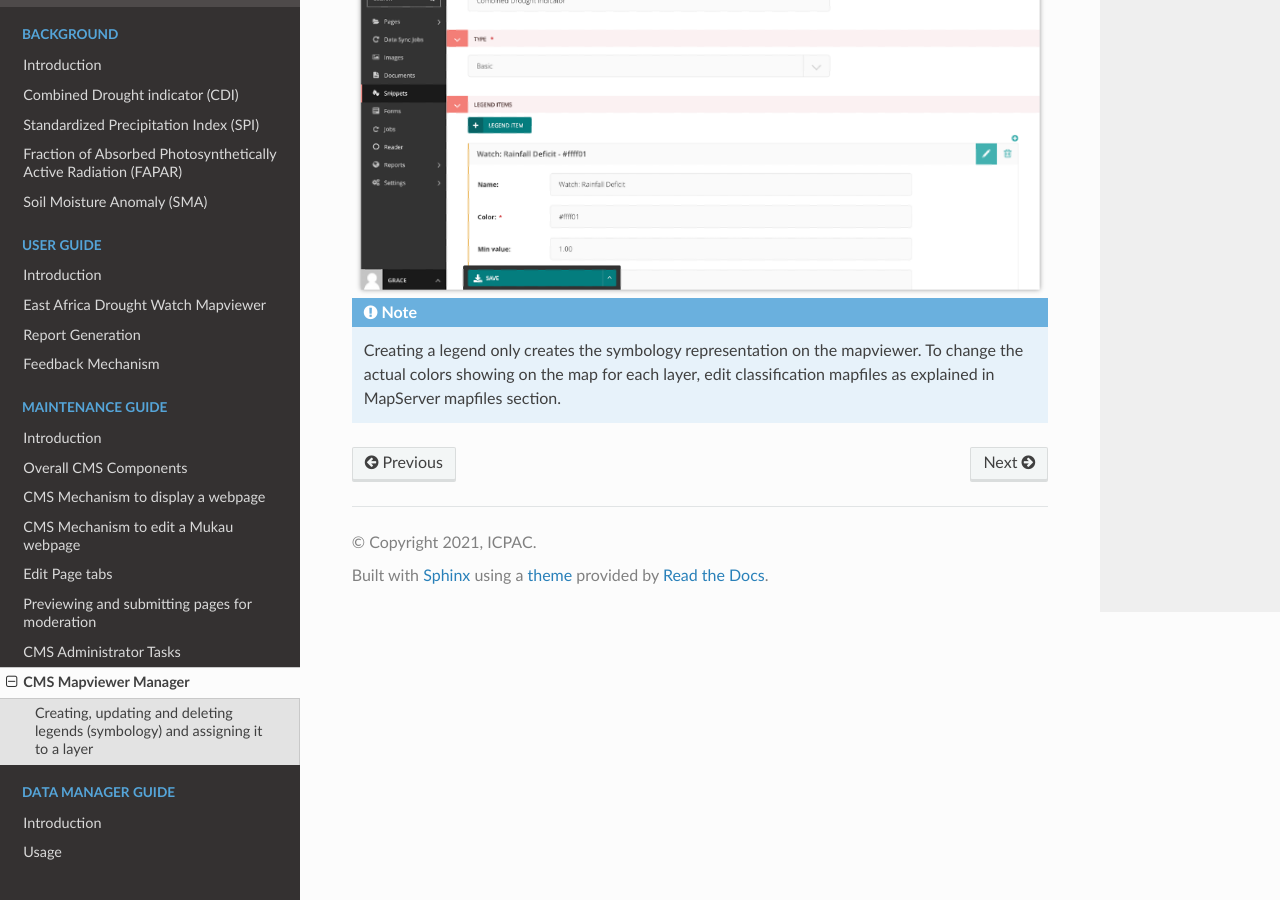
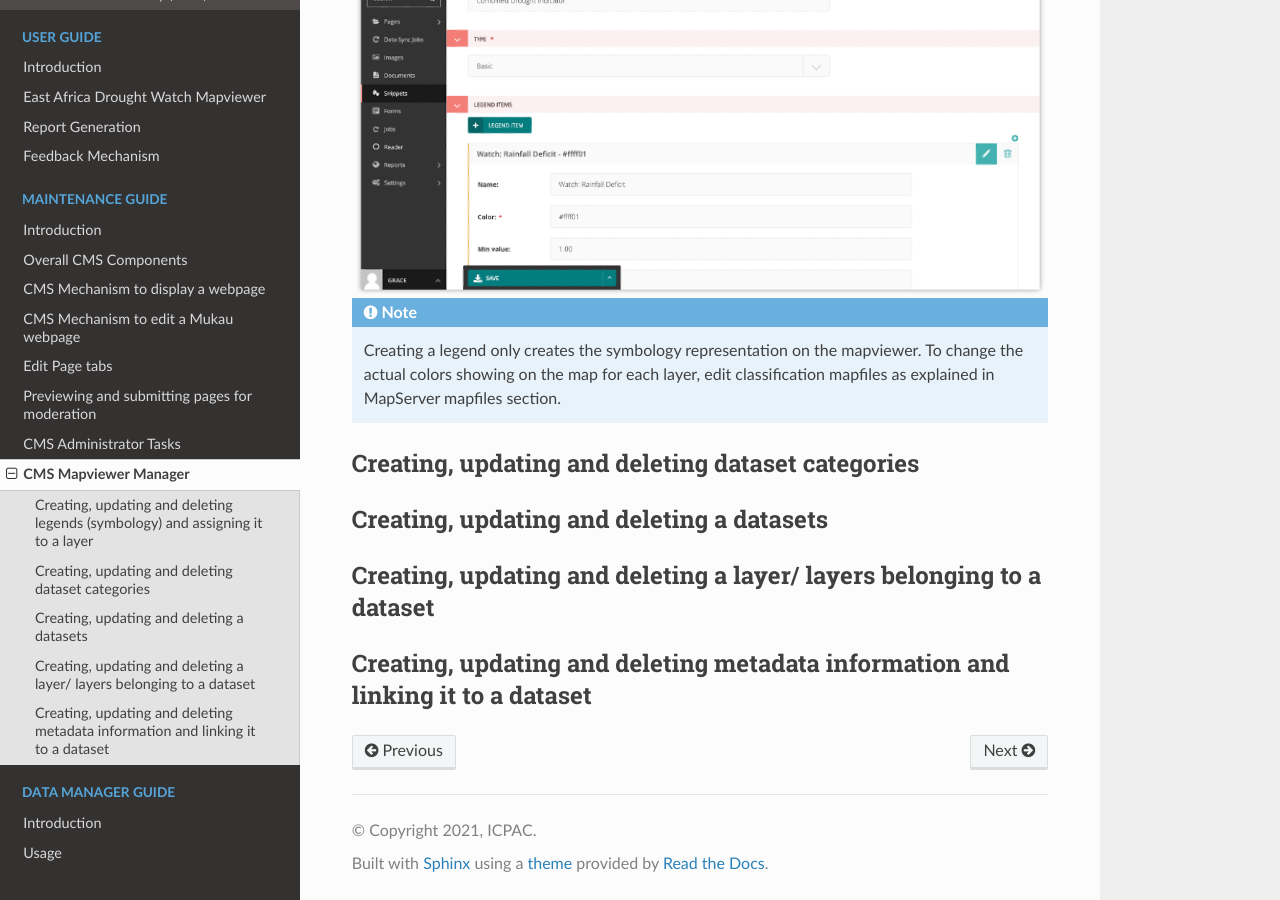
Before and after one commit to icpac-igad/eadw-docs, a Sphinx documentation site: the page built from docs/source/Maintenance_Guide/cms_mapviewer_manager.rst, in a window 1280 px wide and 900 px high, scrolled down 1533 px. Built offline with Sphinx 7.4.7 and the Read the Docs theme 2.0.0, drawn with Linux system fonts in a browser that asks for light colours.

Commit message:
update layer_manager

```diff
--- a/docs/source/Maintenance_Guide/cms_mapviewer_manager.rst
+++ b/docs/source/Maintenance_Guide/cms_mapviewer_manager.rst
@@ -27,3 +27,19 @@ Legend attributes include a title, a legend type (basic, choropleth, gradient) a
    :align: center
 
 .. note:: Creating a legend only creates the symbology representation on the mapviewer. To change the actual colors showing on the map for each layer, edit classification mapfiles as explained in MapServer mapfiles section.
+
+
+Creating, updating and deleting dataset categories
+_________________________________________________________________________________
+
+
+Creating, updating and deleting a datasets
+_________________________________________________________________________________
+
+
+Creating, updating and deleting a layer/ layers belonging to a dataset
+_________________________________________________________________________________
+
+
+Creating, updating and deleting metadata information and linking it to a dataset
+_________________________________________________________________________________
```
